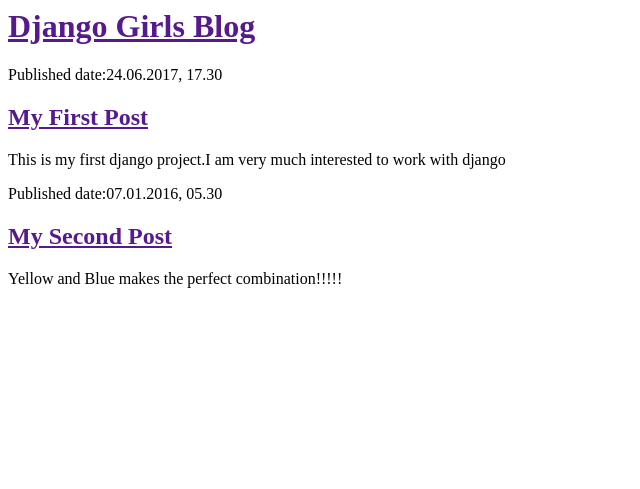
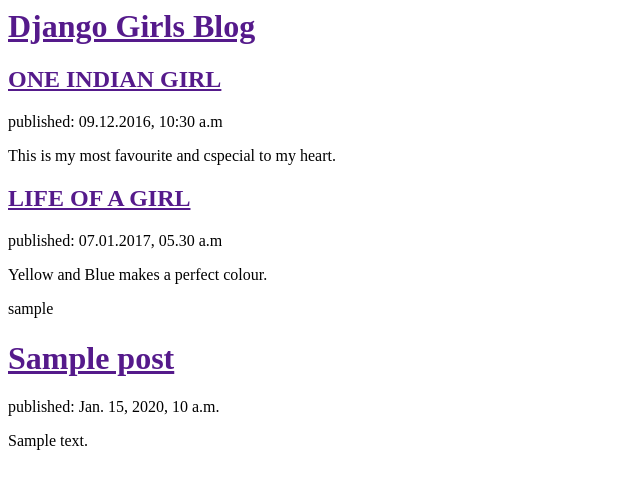
Before and after one commit to DivyadharshiniMuruganandham/my_first_django_project, a Django app: template blog/templates/blog/post_list.html in a window 1280 px wide. Shown: the top 489 px of the page, without its empty margins (0-640 px from the left). Run offline with Django 3.2, Linux system fonts and the light colour scheme; the template is opened without the code that fills it: values that come from a table or form of the project are taken from there, others are empty; tables that the repository leaves empty hold one stand-in row (values such as "Sample post").

Commit message:
Modified templates to display post from database.

```diff
--- a/blog/templates/blog/post_list.html
+++ b/blog/templates/blog/post_list.html
@@ -1,20 +1,35 @@
 <html>
     <head>
-    <title>Django Girls Blog</title>
+        <title>Django Girls blog</title>
     </head>
     <body>
         <div>
             <h1><a href="">Django Girls Blog</a></h1>
         </div>
+
         <div>
-       <p>Published date:24.06.2017, 17.30</p>
-       <h2><a href="">My First Post</a></h2>
-       <p>This is my first django project.I am very much interested to work with django</p>
+
+            <h2><a href="">ONE INDIAN GIRL</a></h2>
+             <p>published: 09.12.2016, 10:30 a.m</p>
+            <p>This is my most favourite and cspecial to my heart.</p>
         </div>
+
         <div>
-       <p>Published date:07.01.2016, 05.30</p>
-       <h2><a href="">My Second Post</a></h2>
-       <p>Yellow and Blue makes the perfect combination!!!!!</p>
+
+            <h2><a href="">LIFE OF A GIRL</a></h2>
+            <p>published: 07.01.2017, 05.30 a.m</p>
+            <p>Yellow and Blue makes a perfect colour.</p>
         </div>
     </body>
 </html>
+{% for post in posts %}
+    {{ post.author }}
+{% endfor %}
+{% for post in posts %}
+    <div>
+
+        <h1><a href="">{{ post.title }}</a></h1>
+        <p>published: {{ post.published_date }}</p>
+        <p>{{ post.text|linebreaksbr }}</p>
+    </div>
+{% endfor %}
--- a/blog/views.py
+++ b/blog/views.py
@@ -1,3 +1,7 @@
+
 from django.shortcuts import render
+from django.utils import timezone
+from .models import Post
 def post_list(request):
-    return render(request, 'blog/post_list.html',{})
+    posts = Post.objects.filter(published_date__lte=timezone.now()).order_by('published_date')
+    return render(request, 'blog/post_list.html', {'posts': posts})
```
Lines whose indentation alone changed are shown as unchanged.
